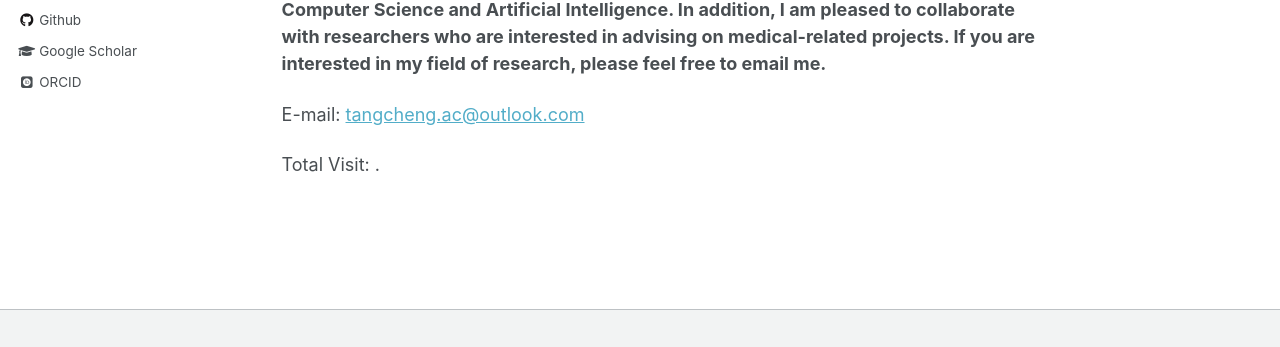
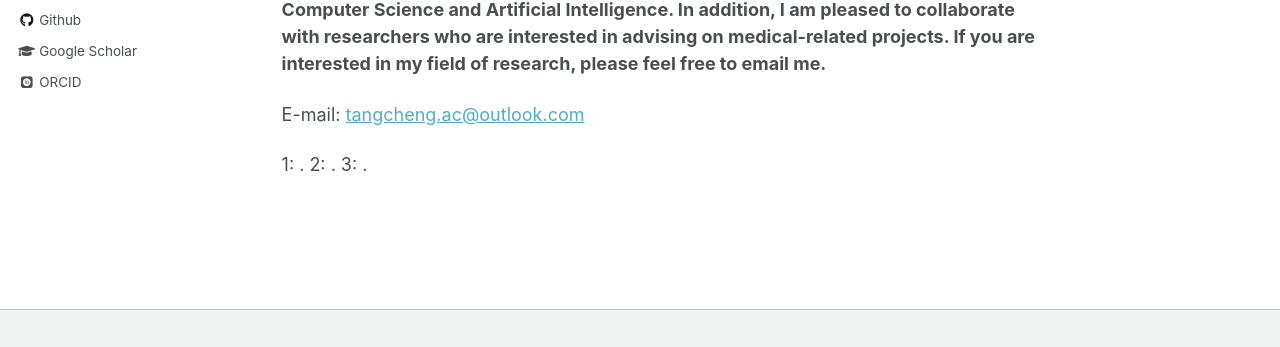
Before and after one commit to ChengTANG-AI/chengtang-ai.github.io, a Jekyll site: the page built from _pages/about.md, in a window 1280 px wide. Shown: the part 435-782 px from the top of the page. Built offline with Jekyll 4.4.1, drawn with Linux system fonts in a browser that asks for light colours; some web fonts are replaced; comment, search, counter and statistics services are not loaded.

Commit message:
Update about.md

```diff
--- a/_pages/about.md
+++ b/_pages/about.md
@@ -21,5 +21,7 @@
 E-mail: <tangcheng.ac@outlook.com>
 
 
-<script async src="https://cdnjs.cloudflare.com/ajax/libs/busuanzi/2.3.0/bsz.pure.mini.min.js"></script>
-Total Visit: <span id="busuanzi_value_site_pv"></span>.
+<script async src="//busuanzi.icodeq.com/busuanzi.pure.mini.js"></script>
+1: <span id="busuanzi_value_page_pv"></span> .
+2: <span id="busuanzi_value_site_pv"></span> .
+3: <span id="busuanzi_value_site_uv"></span> .
```
